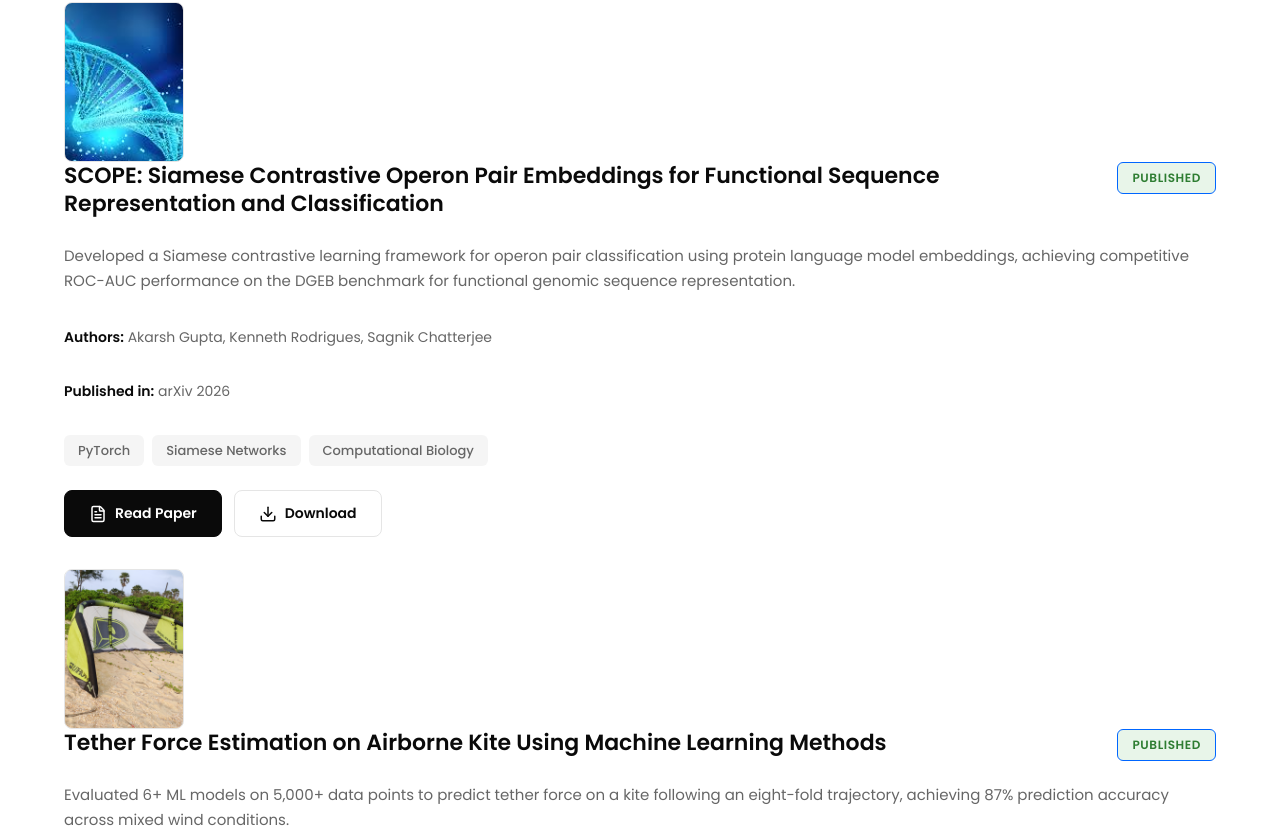
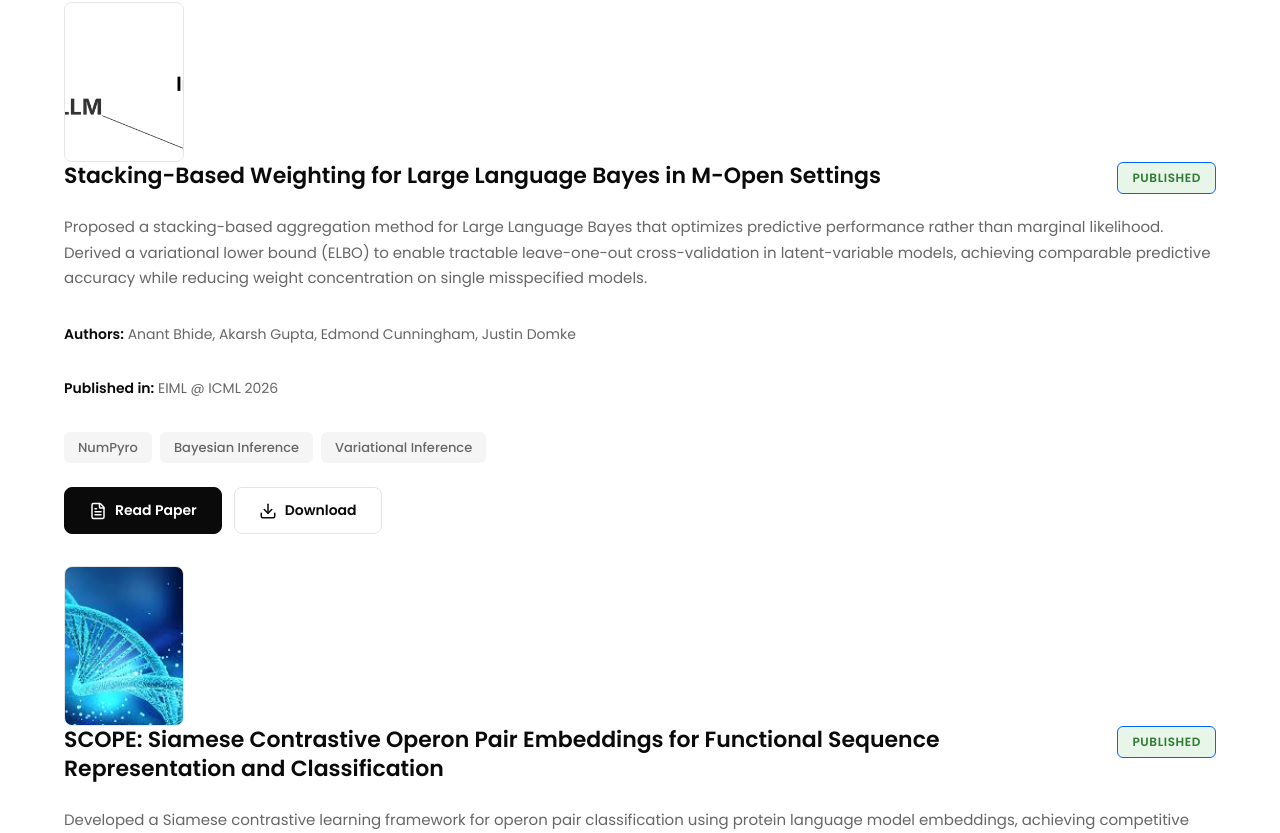
Before and after one commit to Akarsh-dundun/website-Portfolio, a React (Create React App) app: page / in a window 1280 px wide. Shown: the part 4927-5760 px from the top of the page. Built offline with nearby package versions, Linux system fonts and the light colour scheme.

Commit message:
Added LLB

```diff
--- a/src/assets/index.js
+++ b/src/assets/index.js
@@ -41,6 +41,7 @@ import Toxic from './img/toxic.png';
 import Kite from "./img/TetherForce.png";
 import Brain from "./img/Brain.png";
 import Genome from "./img/genome.jpeg"
+import llb from "./img/llb.png"
 
 import F1Replay from "./projects/F1Replay.png"
 import GithubRoaster from "./projects/github_roaster.png"
@@ -79,6 +80,7 @@ export {
   Kite,
   Genome,
   Brain,
+  llb,
   F1Replay,
   GithubRoaster
 };
--- a/src/constants/index.js
+++ b/src/constants/index.js
@@ -27,6 +27,7 @@ import {
     Kite,
     Genome,
     Brain,
+    llb,
     F1Replay,
     GithubRoaster
   } from "../assets";
@@ -383,6 +384,22 @@ import {
 
   const papers = [
     {
+      name: "Stacking-Based Weighting for Large Language Bayes in M-Open Settings",
+      description:
+        "Proposed a stacking-based aggregation method for Large Language Bayes that optimizes predictive performance rather than marginal likelihood. Derived a variational lower bound (ELBO) to enable tractable leave-one-out cross-validation in latent-variable models, achieving comparable predictive accuracy while reducing weight concentration on single misspecified models.",
+      status: "Published",
+      authors: "Anant Bhide, Akarsh Gupta, Edmond Cunningham, Justin Domke",
+      tags: [
+        { name: "NumPyro", color: "blue-text-gradient" },
+        { name: "Bayesian Inference", color: "green-text-gradient" },
+        { name: "Variational Inference", color: "pink-text-gradient" },
+      ],
+      image: llb, // You'll need to provide the image
+      venue: "EIML @ ICML 2026",
+      source_code_link: "https://openreview.net/forum?id=KP3uvjP06e",
+      pdf_link: "https://openreview.net/pdf?id=KP3uvjP06e",
+    },
+    {
       name: "SCOPE: Siamese Contrastive Operon Pair Embeddings for Functional Sequence Representation and Classification",
       description:
         "Developed a Siamese contrastive learning framework for operon pair classification using protein language model embeddings, achieving competitive ROC-AUC performance on the DGEB benchmark for functional genomic sequence representation.",
```
Also changed, not shown: src/assets/img/llb.png (added).
